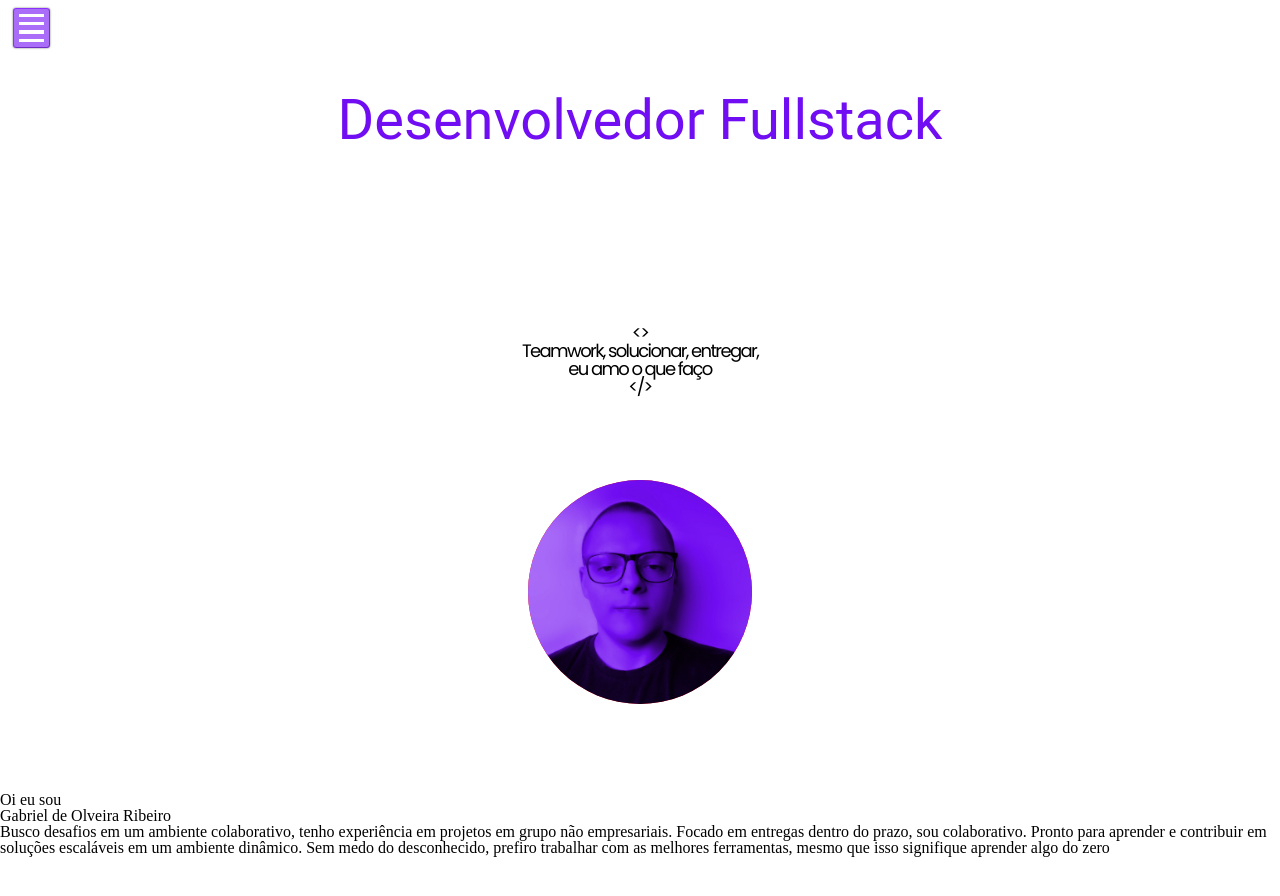
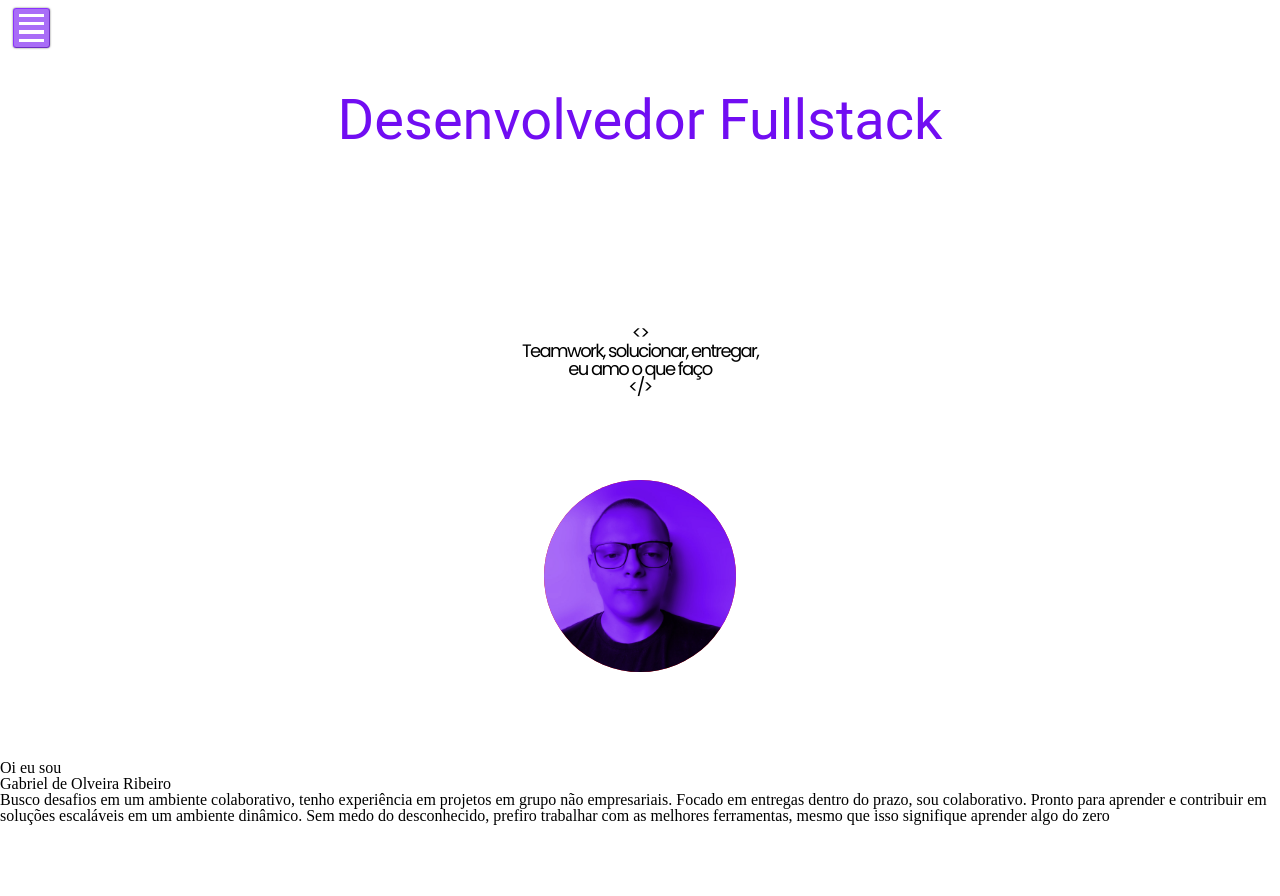
Before and after one commit to gabrieldeori/gabrieldeori.github.io, a plain HTML site: page index.html in a window 1280 px wide. Drawn offline with Linux system fonts and the light colour scheme; a web font is replaced by a local one.

Commit message:
fix: Decreasing 2rem in profile photo

```diff
--- a/src/traditional/style.css
+++ b/src/traditional/style.css
@@ -33,8 +33,8 @@ main.traditional .box.hero-photo {
   background-color: red;
   background-clip: border-box;
   border-radius: 50%;
-  height: 14rem;
-  width: 14rem;
+  height: 12rem;
+  width: 12rem;
   overflow: hidden;
 }
 
```
